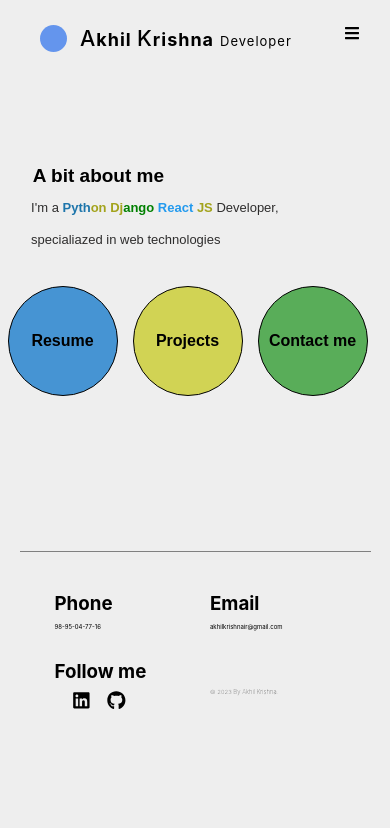
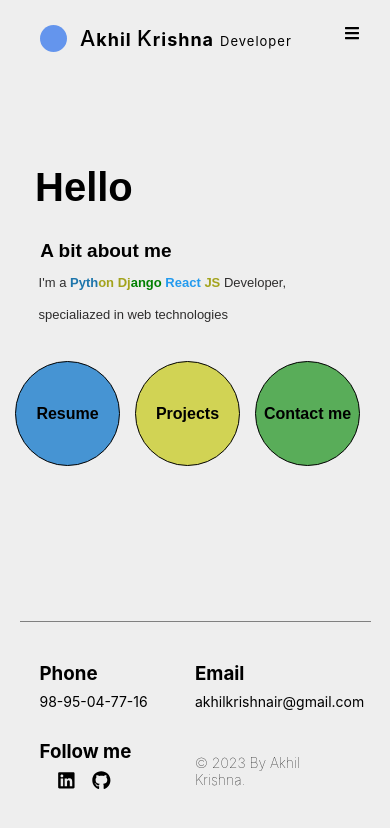
Before and after one commit to akhilkrishnair/akhilkrishna-portfolio, a React (Create React App) app in the folder personal-website/: page /#/ in a window 390 px wide. Shown: the top 828 px of the page. Built offline with nearby package versions, Linux system fonts and the light colour scheme.

Commit message:
screen responsive improved in footer section

```diff
--- a/personal-website/src/mainrouter/ReactRouters/componets/css/Footer.css
+++ b/personal-website/src/mainrouter/ReactRouters/componets/css/Footer.css
@@ -56,18 +56,15 @@
 @media (max-width:768px){
     .footer-container{
         flex-direction: row;
-        /* justify-content: center; */
         flex-wrap: wrap;
         align-items: center;
         height: 160px;
     }
     .detail {
-        font-size: 6px;
+        font-size: 14px;
     }
     .footer-container h3{
         margin-bottom: 30px;
         width: 50%;
-        padding-left: 15px;
-        padding-right: 0;
     }
 }
--- a/personal-website/src/mainrouter/ReactRouters/componets/css/Home.css
+++ b/personal-website/src/mainrouter/ReactRouters/componets/css/Home.css
@@ -144,7 +144,6 @@
     .contact-me {
         width: 110px;
         height: 110px;
-        border-radius: 50%;
     }
 }
 
@@ -178,18 +177,15 @@
 
 
 @media (max-width: 768px) {
-    .hello, .hello h3 {
-        display: none;
-    }
+
     .img-container {
         display: none;
     }
 
     .hello {
-        font-size: 60px;
+        font-size: 40px;
         font-weight: bolder;
         margin-bottom: 30px;
-        margin-top: 45px;
     }
 
     .about-me h3 {
@@ -199,9 +195,8 @@
     .my-cv,
     .projects,
     .contact-me {
-        width: 110px;
-        height: 110px;
-        border-radius: 50%;
+        width: 105px;
+        height: 105px;
     }
 
 }
```
